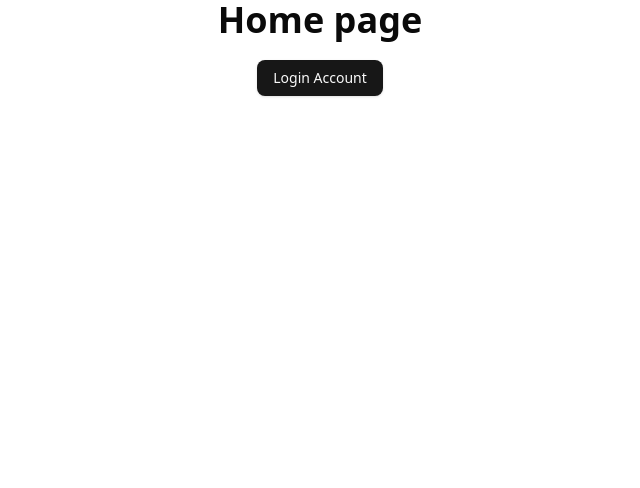
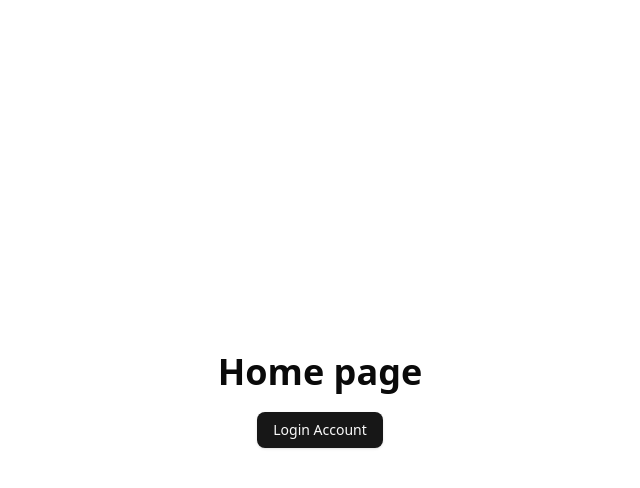
Before and after one commit to mpsorokin/003-next-ui, a Next.js app: page / in a window 1280 px wide. Shown: the top 488 px of the page, without its empty margins (320-960 px from the left). Built offline with nearby package versions, Linux system fonts and the light colour scheme.

Commit message:
with prettier

```diff
--- a/src/app/layout.tsx
+++ b/src/app/layout.tsx
@@ -30,7 +30,14 @@
 			<body
 				className={`${geistSans.variable} ${geistMono.variable} antialiased`}
 			>
-				<MainProvider>{children}</MainProvider>
+				<MainProvider>
+					<div className='relative flex min-h-screen flex-col'>
+						{/*Toggle Theme*/}
+						<div className='flex h-screen w-full items-center justify-center px-4'>
+							{children}
+						</div>
+					</div>
+				</MainProvider>
 			</body>
 		</html>
 	)
```
